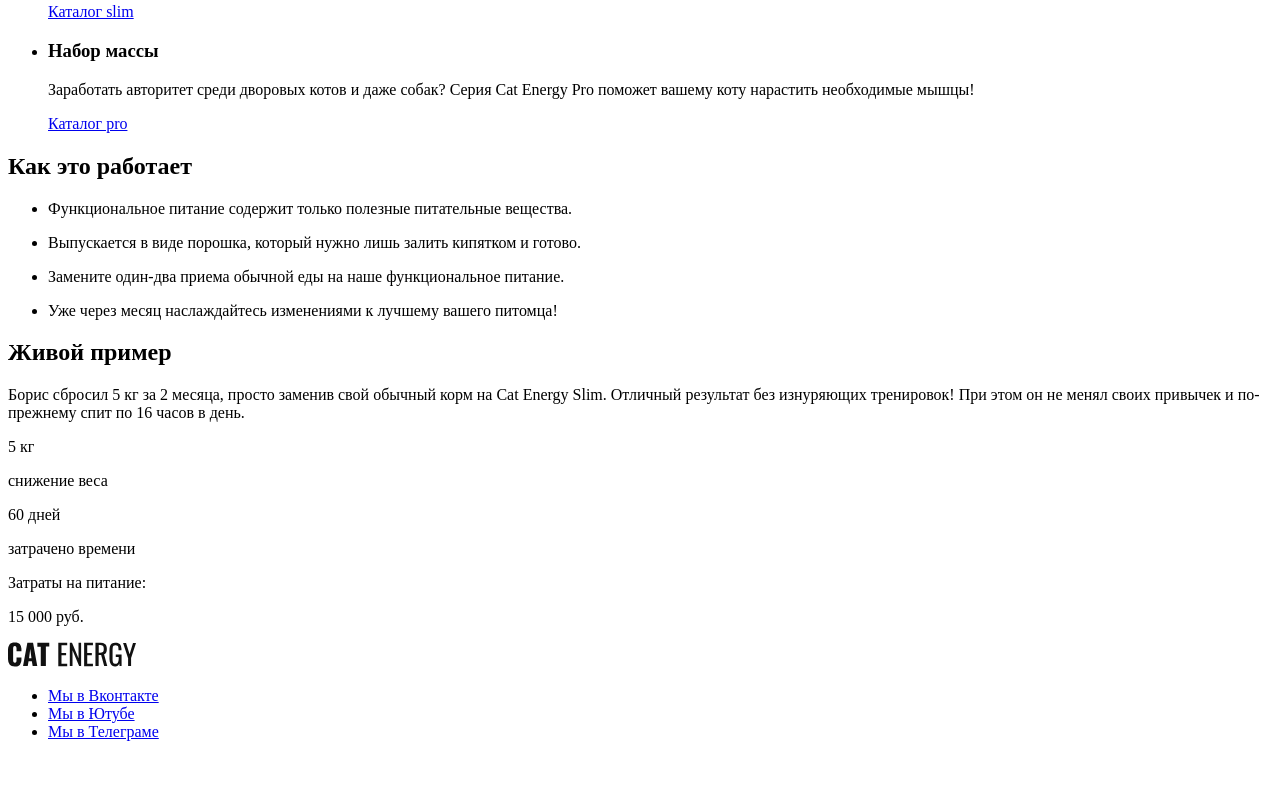
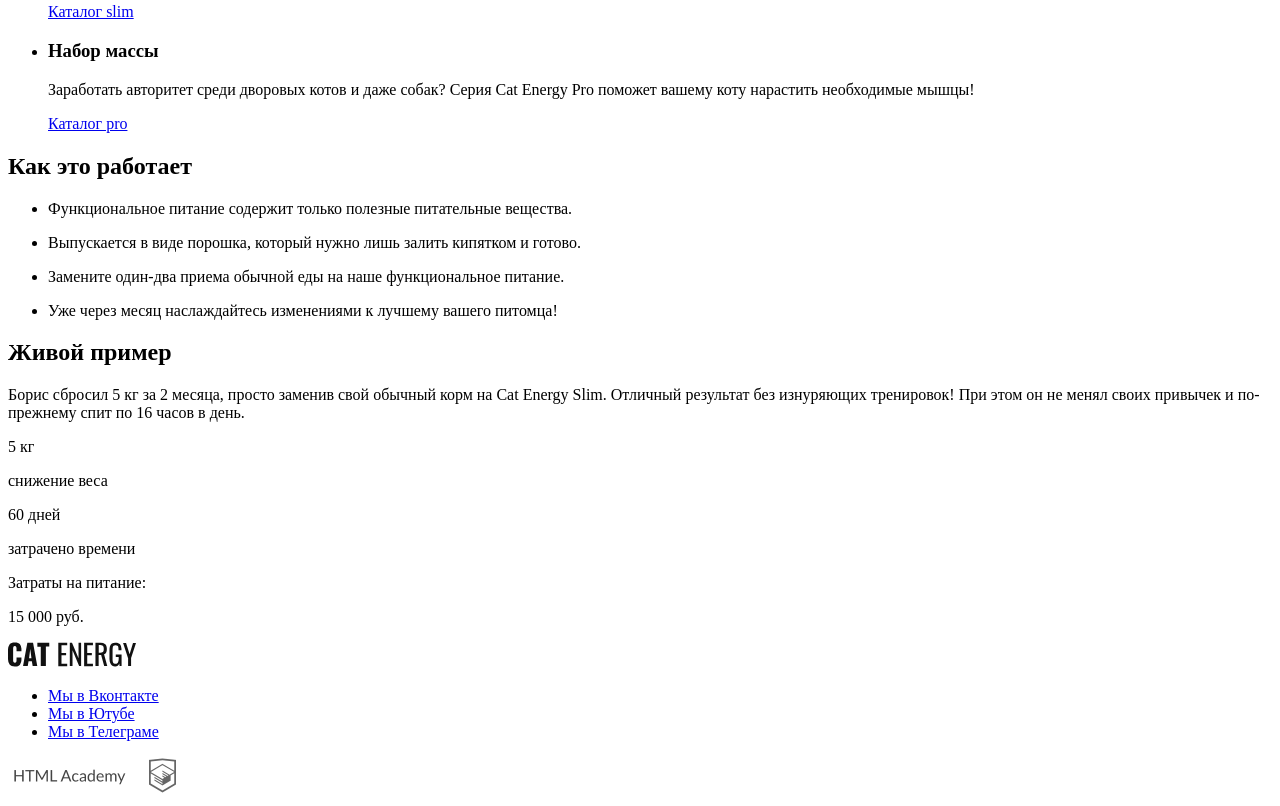
Before and after one commit to posplawone/2428785-cat-energy-1, a website: page index.html in a window 1280 px wide. Shown: the part 482-1288 px from the top of the page. Before the commit the page ends 1239 px from the top, so only its background shows below. Drawn offline with Linux system fonts and the light colour scheme.

Commit message:
Разметка

```diff
--- a/index.html
+++ b/index.html
@@ -160,8 +160,10 @@
           </li>
         </ul>
       </div>
-      </div>
-      <div class="main-footer__copyright">
+      <div class="main-footer__copyright copyright">
+        <a class="copyright__link" href="https://htmlacademy.ru">
+          <img class="copyright__image" src="images/html-academy.png" width="168" height="37">
+        </a>
       </div>
     </div>
   </footer>
```
Also changed, not shown: images/html-academy.png (added).
